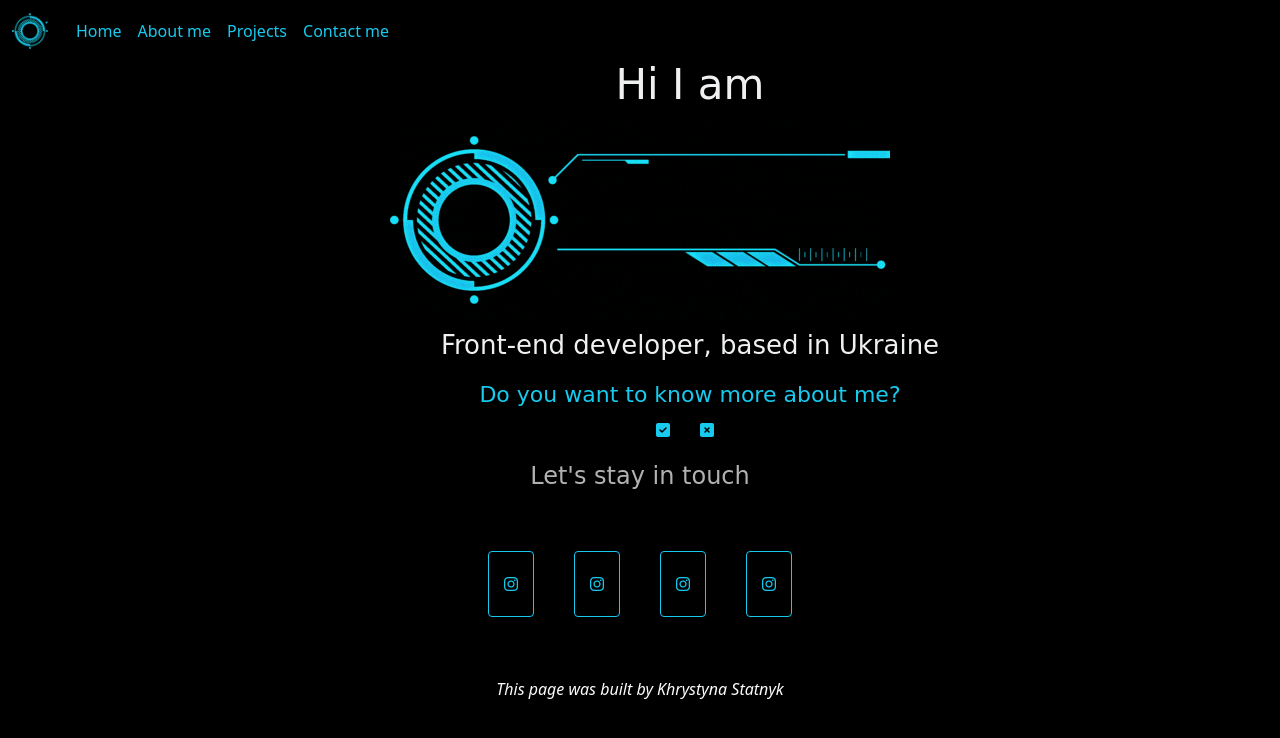
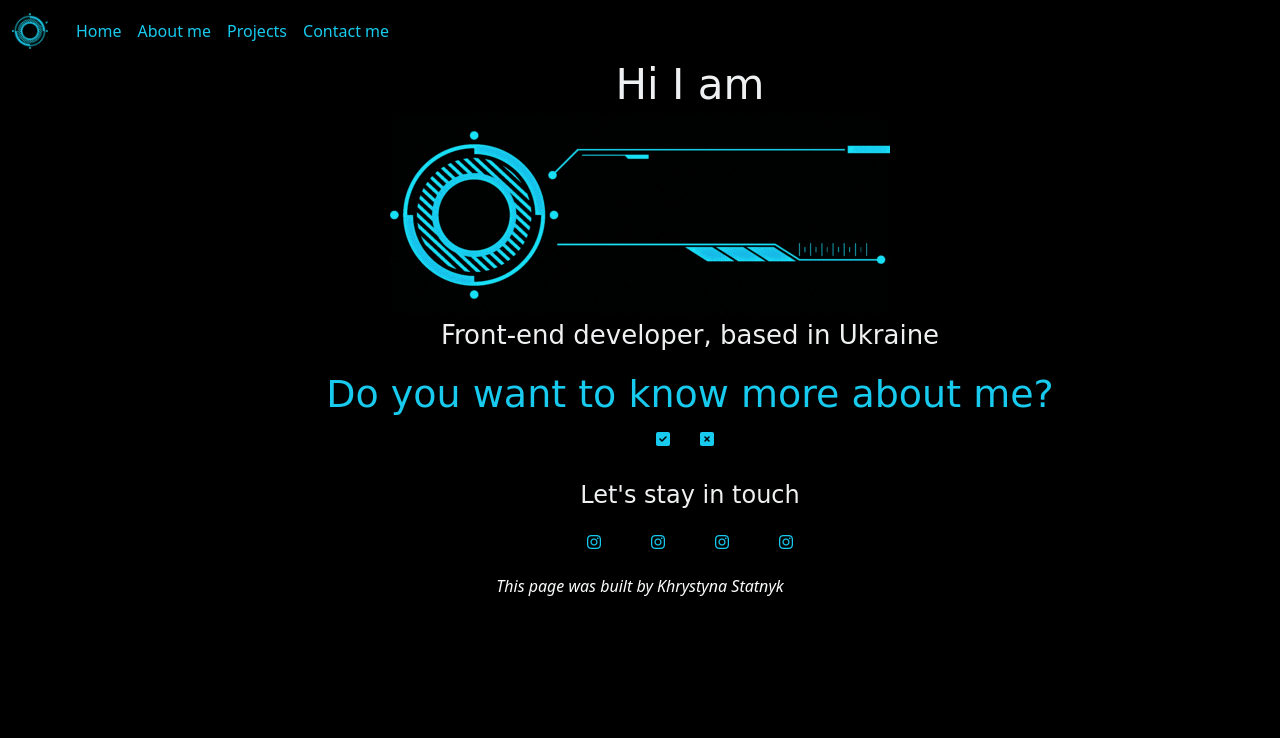
Before and after one commit to KristaUA/portfolio_app, a plain HTML site: page index.html in a window 1280 px wide. Drawn offline with nearby package versions, Linux system fonts and the light colour scheme; a web font is replaced by a local one.

Commit message:
Contact links CSS

```diff
--- a/src/styles.css
+++ b/src/styles.css
@@ -23,7 +23,7 @@ h4 {
 h1 {
   font-size: 42px;
   margin-top: 10px;
-  margin-bottom: 10px;
+  margin-bottom: 5px;
   margin-left: 100px;
   opacity: 0.95;
   color: var(--secondary-color);
@@ -32,7 +32,7 @@ h1 {
 h2 {
   font-size: 26px;
   margin-left: 100px;
-  margin-top: 10px;
+  margin-top: 5px;
   margin-bottom: 10px;
   opacity: 0.95;
   color: var(--secondary-color);
@@ -40,14 +40,13 @@ h2 {
 
 h3 {
   font-size: 24px;
-  opacity: 0.7;
-  line-height: 1.2;
-  margin-top: 20px;
+  margin-left: 100px;
+  margin-top: 30px;
   color: var(--secondary-color);
+  opacity: 0.95;
 }
 h4 {
-  font-size: 22px;
-  line-height: 1.2;
+  font-size: 38px;
   margin-top: 20px;
   margin-left: 100px;
   color: var(--primary-color);
@@ -104,27 +103,19 @@ img {
   color: var(--primary-color);
 }
 
-.container {
-  margin-bottom: 20px;
-  max-width: 100%;
-}
-.contact {
-  margin-top: 20px;
-}
-
 .contact-links {
   display: flex;
-  margin-top: 40px;
+  margin-left: 100px;
   justify-content: center;
-  margin-bottom: 40px;
 }
 
 .contact-links a {
-  margin: 20px;
-  border-radius: 4px;
+  margin: 0px 10px;
   padding: 20px 15px;
   text-decoration: none;
   text-transform: capitalize;
+  border: none;
+  color: var(--primary-color);
 }
 
 .contact-link {
@@ -132,26 +123,3 @@ img {
   box-shadow: var(--box-shadow);
   color: white;
 }
-
-.linkedIn-link {
-  color: var(--primary-color);
-  border: 1px solid var(--primary-color);
-}
-
-.instagram-link {
-  color: var(--primary-color);
-  border: 1px solid var(--primary-color);
-}
-
-.phone-link {
-  color: var(--primary-color);
-  border: 1px solid var(--primary-color);
-}
-.email-link {
-  color: var(--primary-color);
-  border: 1px solid var(--primary-color);
-}
-
-.fa-brands {
-  color: var(--primary-color);
-}
```
